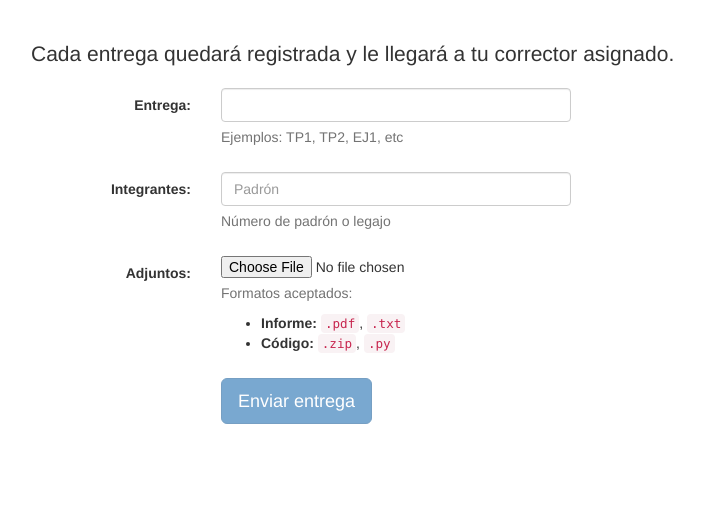
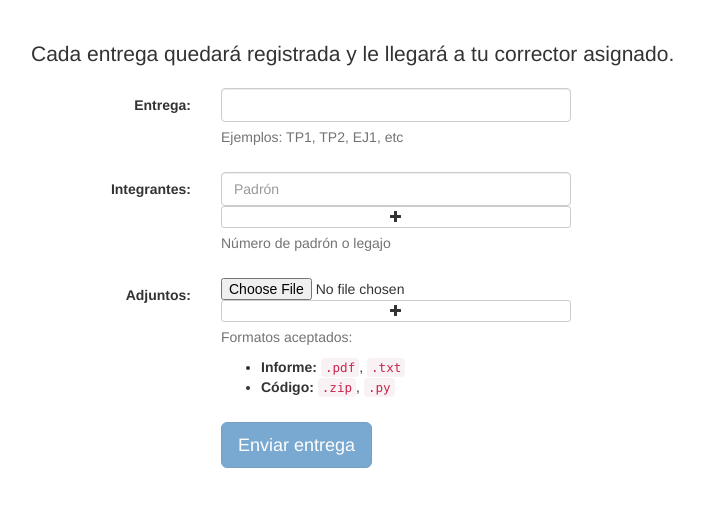
Before and after one commit to dato/algo2_sistema_entregas, a Python web app: template templates/index.html in a window 1280 px wide. Shown: the part 51-558 px from the top of the page, without its empty margins (54-758 px from the left). Run offline with Jinja, Linux system fonts and the light colour scheme; the template is opened without the code that fills it, so the values that code supplies are empty; some libraries are stand-ins or nearby versions.

Commit message:
Form validation

```diff
--- a/templates/base.html
+++ b/templates/base.html
@@ -11,6 +11,9 @@
       }
       .content {
         padding: 40px 15px;
+      }
+      .upper {
+        text-transform: uppercase;
       }
     </style>
 	</head>
--- a/templates/index.html
+++ b/templates/index.html
@@ -8,24 +8,34 @@ Cada entrega quedará registrada y le llegará a tu corrector asignado.
 <form class="form-horizontal" role="form" method="post">
   {% if alert %}<div class="alert alert-danger">{{ alert }}</div>{% endif %}
 
-  <div class="form-group">
+  <div class="form-group" id="fg_tp">
     <label for="tp" class="col-xs-2 control-label">Entrega:</label>
     <div class="col-xs-4">
-      <input type="text" class="form-control" name="tp" id="tp" value="">
+      <input type="text" class="form-control upper" name="tp" id="tp" value="">
       <span id="helpBlock" class="help-block">Ejemplos: TP1, TP2, EJ1, etc</span>
     </div>
   </div>
-  <div class="form-group">
-    <label for="tp" class="col-xs-2 control-label">Integrantes:</label>
+  <div class="form-group" id="fg_integrantes">
+    <label for="padron0" class="col-xs-2 control-label">Integrantes:</label>
     <div class="col-xs-4">
-      <input type="text" class="form-control" name="padron1" id="padron1" value="" placeholder="Padrón">
+      <div id="padrones">
+        <input type="text" class="form-control" name="padron0" id="padron0" value="" placeholder="Padrón">
+      </div>
+      <button type="button" class="btn btn-default btn-xs btn-block" id="add_padron" aria-label="Agregar integrante">
+        <span class="glyphicon glyphicon-plus" aria-hidden="true"></span>
+      </button>
       <span id="helpBlock" class="help-block">Número de padrón o legajo</span>
     </div>
   </div>
-  <div class="form-group">
-    <label for="tp" class="col-xs-2 control-label">Adjuntos:</label>
+  <div class="form-group" id="fg_adjuntos">
+    <label for="file0" class="col-xs-2 control-label">Adjuntos:</label>
     <div class="col-xs-4">
-      <input type="file" id="file">
+      <div id="files">
+        <input type="file" id="file0" name="file0">
+      </div>
+      <button type="button" class="btn btn-default btn-xs btn-block" id="add_file" aria-label="Agregar integrante">
+        <span class="glyphicon glyphicon-plus" aria-hidden="true"></span>
+      </button>
       <p class="help-block">
         Formatos aceptados:
         <ul>
@@ -37,8 +47,77 @@ Cada entrega quedará registrada y le llegará a tu corrector asignado.
   <div class="form-group">
     <div class="col-xs-2"></div>
     <div class="col-xs-4">
-      <button disabled type="submit" class="btn btn-primary btn-lg">Enviar entrega</button>
+      <button disabled type="submit" id="submit" class="btn btn-primary btn-lg">Enviar entrega</button>
     </div>
   </div>
 </form>
+
+<script>
+document.addEventListener("DOMContentLoaded", function() {
+  $('#tp').on('input', validate);
+  $(document).on('input', '#padrones input', validate);
+  $('#add_padron').on('click', addPadron);
+  $('#add_file').on('click', addFile);
+});
+
+function addPadron() {
+  clone('padron', '#padrones');
+}
+
+function addFile() {
+  clone('file', '#files');
+}
+
+function clone(prefix, container) {
+  var id = prefix + $(container).children().length;
+  var newInput = $(container).children().last().clone();
+  newInput.val('');
+  newInput.attr('id', id);
+  newInput.attr('name', id);
+  newInput.appendTo($(container))
+}
+
+function validate() {
+  var tp = validateAlNum($('#tp'), $('fg_tp'));
+  var padrones = validatePadrones();
+  var valid = !!tp && !!padrones;
+  $('#submit').prop('disabled', !valid);
+}
+
+function validatePadrones() {
+  var padrones = []
+  var valid = true;
+  $('#padrones').children().each(function(i) {
+    var el = $(this);
+    if (!el.val()) {
+      return;
+    }
+    var padron = validateAlNum(el);
+    if (padron) {
+      padrones.push(padron);
+    } else {
+      valid = false;
+    }
+  });
+  valid = valid && padrones.length > 0;
+  showValidation($('fg_integrantes'), valid);
+  return valid ? padrones : false;
+}
+
+function validateAlNum(el, formGoup) {
+  if (el.length === 0) {
+    return false;
+  }
+  var value = el.val().trim().toUpperCase();
+  var valid = /^[\d\w]+$/.test(value);
+  if (formGoup) {
+    showValidation(formGoup, valid);
+  }
+  return valid ? value : false;
+}
+
+function showValidation(el, valid) {
+  el.toggleClass('has-error', !valid);
+}
+</script>
 {% endblock %}
```
